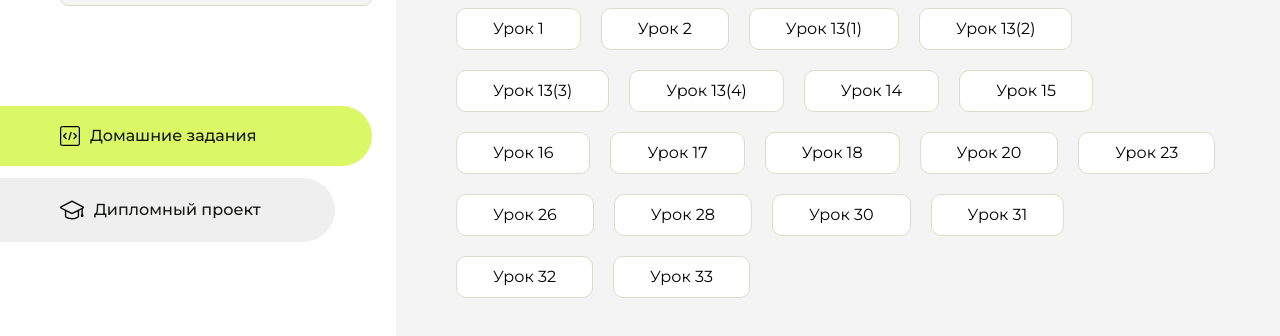
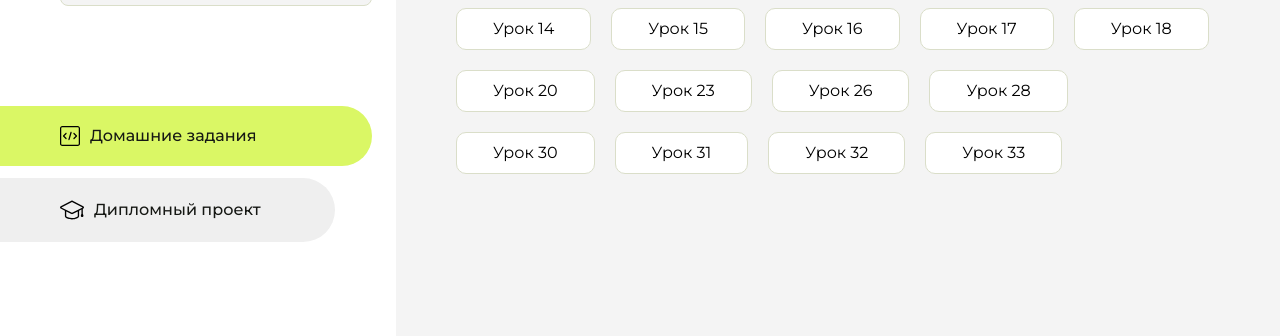
Before and after one commit to Matvey228777/homework, a plain HTML site: page index.html in a window 1280 px wide. Shown: the part 230-566 px from the top of the page. Drawn offline with Linux system fonts and the light colour scheme.

Commit message:
Update index.html

```diff
--- a/index.html
+++ b/index.html
@@ -92,29 +92,6 @@
             <div class="content__block" id="tasksBlock">
                 <div class="content__title">Домашние задания</div>
                 <ul class="content__list">
-                    <li class="content__list-item">
-                        <a href="lesson1/lesson1.txt">Урок 1</a>
-                    </li>
-
-                    <li class="content__list-item">
-                        <a href="lesson2/lesson2.txt">Урок 2</a>
-                    </li>
-
-                    <li class="content__list-item">
-                        <a href="lesson13/arokenindex.html">Урок 13(1)</a>
-                    </li>
-
-                    <li class="content__list-item">
-                        <a href="lesson13/indexdocument.html">Урок 13(2)</a>
-                    </li>
-
-                    <li class="content__list-item">
-                        <a href="lesson13/indexlitress.html">Урок 13(3)</a>
-                    </li>
-
-                    <li class="content__list-item">
-                        <a href="lesson13/worldofwarcraftindex.html">Урок 13(4)</a>
-                    </li>
 
                     <li class="content__list-item">
                         <a href="lesson14/index.html">Урок 14</a>
```
